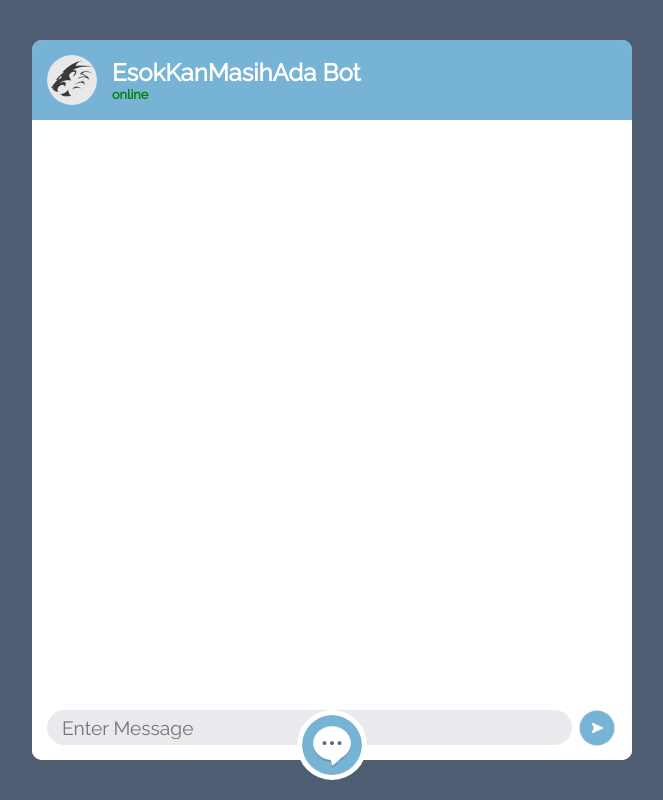
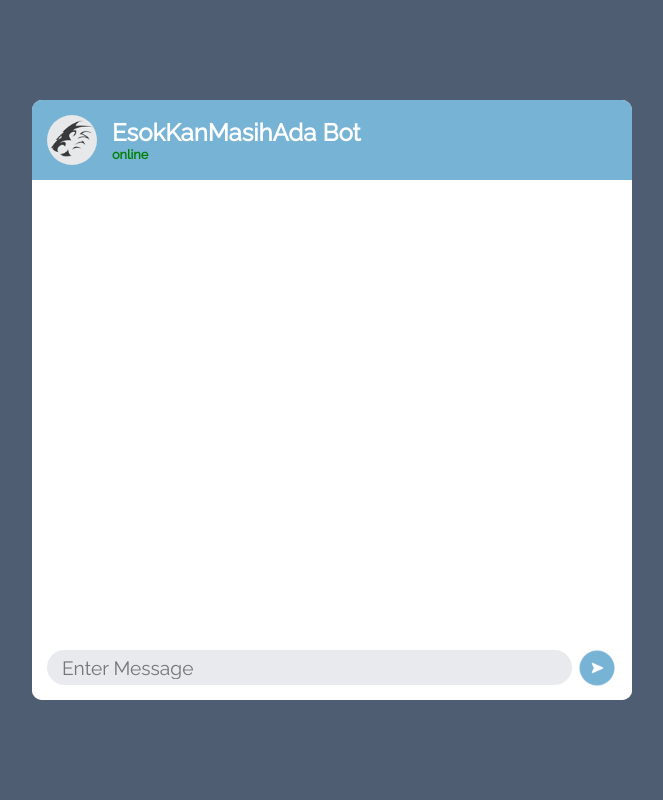
Before and after one commit to rahutami/Tubes3-Stima-AntiKeosBot, a Flask app: page / in a window 1280 px wide. Shown: the whole page, without its empty margins (308-971 px from the left). Run offline with Flask 2, Linux system fonts and the light colour scheme.

Commit message:
benerin requirement

```diff
--- a/src/app/library/fitur.py
+++ b/src/app/library/fitur.py
@@ -107,7 +107,7 @@ def checkDeadline(line, taskList):
         return message
 
 def sendMeme():
-    x = random.randint(1,10)
+    x = random.randint(1,11)
     return "<img src=\"/static/assets/meme/{}.jpg\" alt=\"meme\"".format(x)
 
 # Ngereturn tupple of (message, availID, taskList)
@@ -133,7 +133,6 @@ def checkFitur(line, availID, taskList):
 
 def ubahTask(line, taskList):
     result = re.findall('\d+', line)
-    print(result)
     date = searchDate(line)
     dateFix = convertDate(date.group(0))
     found = False
@@ -148,7 +147,6 @@ def ubahTask(line, taskList):
 
 def hapusTask(line, taskList):
     result = re.findall('\d+', line)
-    print(result)
     found = False
     for task in taskList:
         if (task["id"] == int(result[0])):
@@ -238,7 +236,6 @@ def showHelp():
     "Help : Aku butuh bantuan"]
     message1 = ""
     for i in range(len(kata_penting)):
-        # print(kata)
         message1 += "   " + str(i+1) + ". " + kata_penting[i] + "<br>"
 
     message2 = ""
--- a/src/app/library/util.py
+++ b/src/app/library/util.py
@@ -101,4 +101,3 @@ def isQualified(task, katapenting, startDate, endDate):
         return False
 
     return True
-# compareDates("13/04/2020", "14/04/2020")
--- a/src/app/static/css/style.css
+++ b/src/app/static/css/style.css
@@ -27,7 +27,7 @@ body {
 
 .chat-box {
     width: 600px;
-    height: 720px;
+    height: 600px;
     background-color: #fff;
     overflow: hidden;
     border-radius: 10px;
@@ -68,7 +68,7 @@ body {
 
 .chats {
     width: 100%;
-    height: 575px;
+    height: 455px;
     padding: 0 15px;
     color: #fff;
     position: relative;
--- a/src/app/templates/index.html
+++ b/src/app/templates/index.html
@@ -33,9 +33,9 @@
     </div>
 
     <!-- button -->
-    <div class="chat-btn">
+    <!-- <div class="chat-btn">
         <img src="{{ url_for('static', filename='assets/Circle-icons-chat.svg.png') }}" alt="chat box icon btn">
-    </div>
+    </div> -->
 </div>
 
 <script src="{{ url_for('static', filename='js/jquery-3.4.1.min.js') }}"></script>
--- a/src/requirements.txt
+++ b/src/requirements.txt
@@ -7,7 +7,6 @@ Jinja2==2.11.3
 lazy-object-proxy==1.6.0
 MarkupSafe==1.1.1
 mccabe==0.6.1
-pkg-resources==0.0.0
 pylint==2.7.4
 toml==0.10.2
 Werkzeug==1.0.1
```
Also changed, not shown: src/app/library/checker.py (+0 -12 lines), src/app/static/assets/meme/11.jpg (added), src/app/static/assets/meme/EzfekWuVkAIGQzA.jpg (added).
